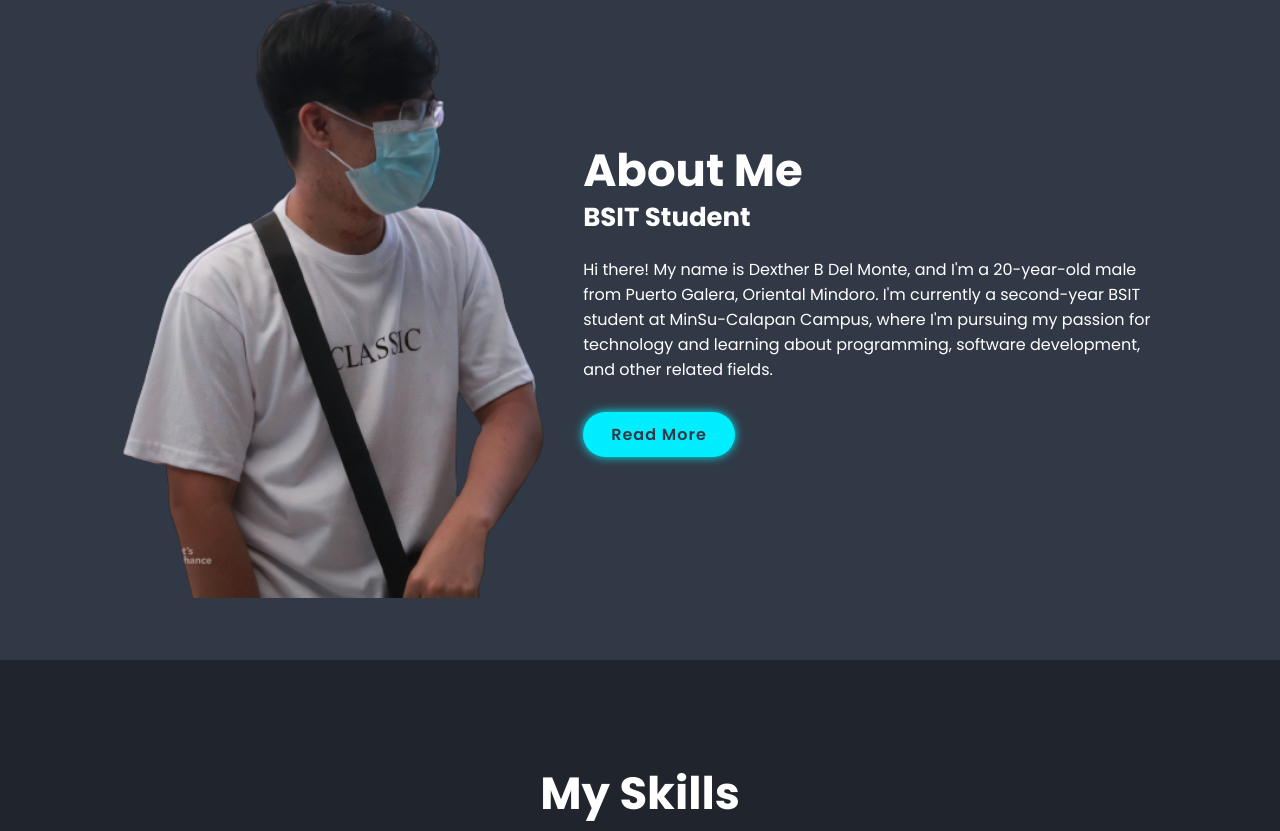
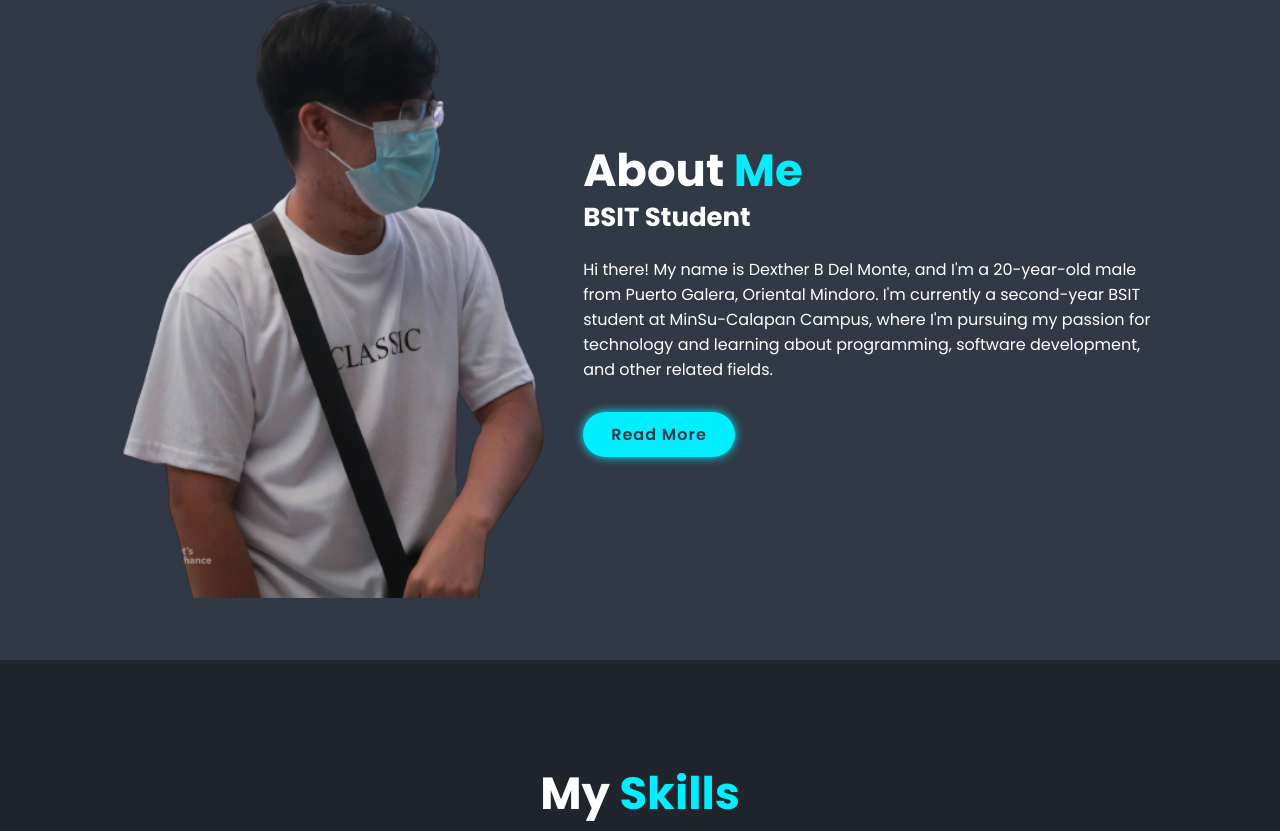
Before and after one commit to dhex28/dhex28.github.io, a plain HTML site: page index.html in a window 1280 px wide. Shown: the part 940-1771 px from the top of the page. Drawn offline with nearby package versions, Linux system fonts and the light colour scheme.

Commit message:
update style.css

```diff
--- a/style.css
+++ b/style.css
@@ -91,6 +91,10 @@ section{
 .home-content h3:nth-of-type(2){
     margin-bottom: 2rem;
 
+}
+
+span{
+	color: var(--main-color);
 }
 .gardientText{
 	display: inline-block;
```
